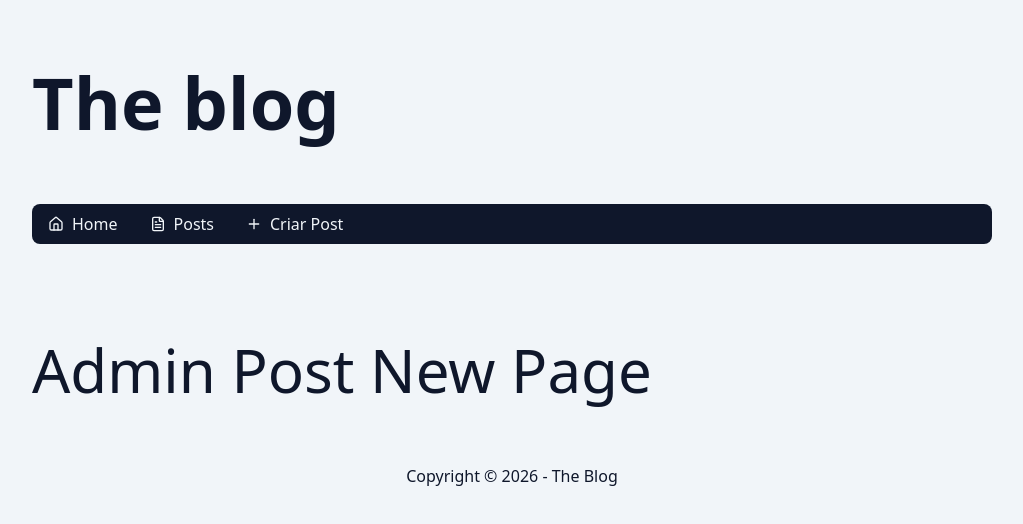
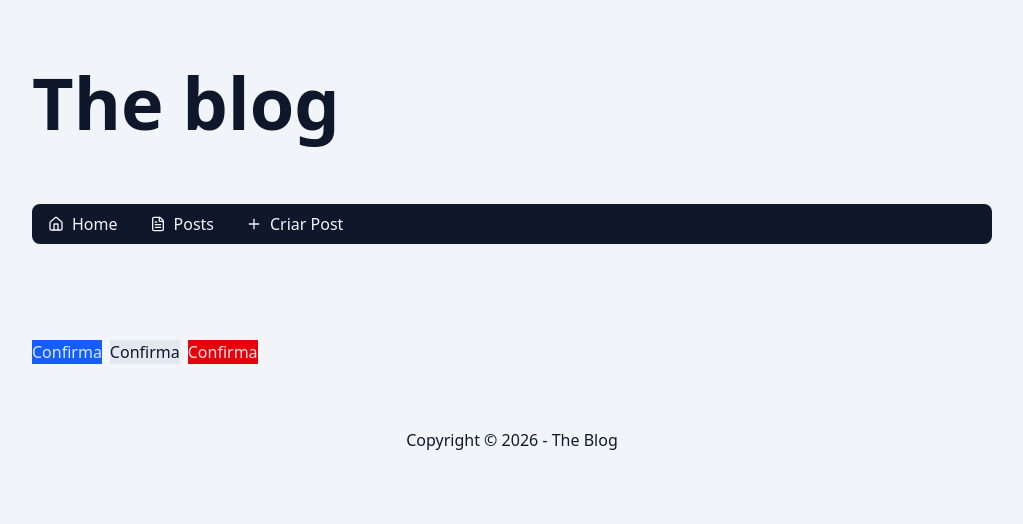
Before and after one commit to XxxCaetanoxxX/the-blog-next-react-course, a Next.js app: page /admin/post/new in a window 1280 px wide. Shown: the top 524 px of the page, without its empty margins (128-1151 px from the left). Built offline with nearby package versions, Linux system fonts and the light colour scheme.

Commit message:
menu navbar adm

```diff
--- a/src/app/admin/post/new/page.tsx
+++ b/src/app/admin/post/new/page.tsx
@@ -1,9 +1,13 @@
+import { Button } from "@/components/Button";
+
 export const dynamic = 'force-dynamic';
 
-export default  async function AdminPostNewPage() {
+export default async function AdminPostNewPage() {
     return (
-        <div className="py-16 text-6xl">
-            <h1>Admin Post New Page</h1>
+        <div className="py-16 flex gap-2 flex-wrap">
+            <Button variant='default' size="sm">Confirma</Button>
+            <Button variant='ghost' size="md">Confirma</Button>
+            <Button variant='danger' size="lg">Confirma</Button>
         </div>
     )
 }
--- /dev/null
+++ b/src/components/Button/index.tsx
@@ -0,0 +1,29 @@
+
+type ButtonVariants = 'default' | 'ghost' | 'danger';
+type ButtonSizes = 'sm' | 'md' | 'lg';
+
+type ButtonProps = {
+    variant?: ButtonVariants;
+    size?: ButtonSizes;
+} & React.ComponentProps<'button'>;
+
+export function Button({ variant = 'default', size = 'md', ...props }: ButtonProps) {
+
+    const buttonVariants:Record<ButtonVariants, string> = {
+        default: 'bg-blue-600 text-blue-100',
+        ghost: 'bg-slate-200 text-slate-900',
+        danger: 'bg-red-600 text-red-100'
+    }
+
+     const buttonSizes:Record<ButtonSizes, string> = {
+        sm: '',
+        md: '',
+        lg: ''
+    }
+
+    const buttonClasses = `${buttonVariants[variant]} ${buttonSizes[size]}`;
+
+    return (
+        <button className={buttonClasses} {...props} />
+    )
+}
--- a/src/components/admin/MenuAdmin/index.tsx
+++ b/src/components/admin/MenuAdmin/index.tsx
@@ -47,7 +47,7 @@
                 Posts
             </Link>
 
-            <Link className={linkClasses} href="/post/new">
+            <Link className={linkClasses} href="/admin/post/new">
                 <PlusIcon />
                 Criar Post
             </Link>
```
